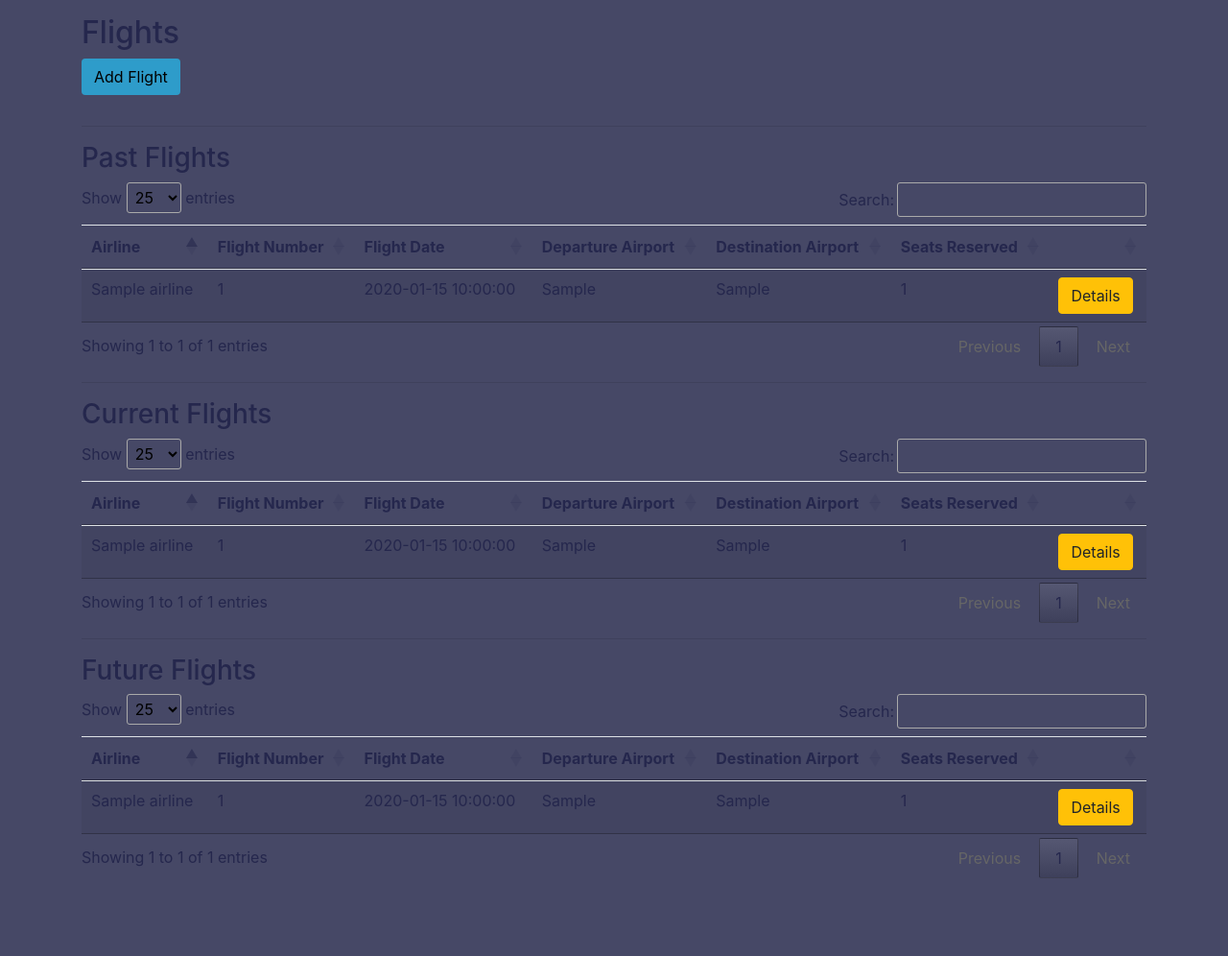
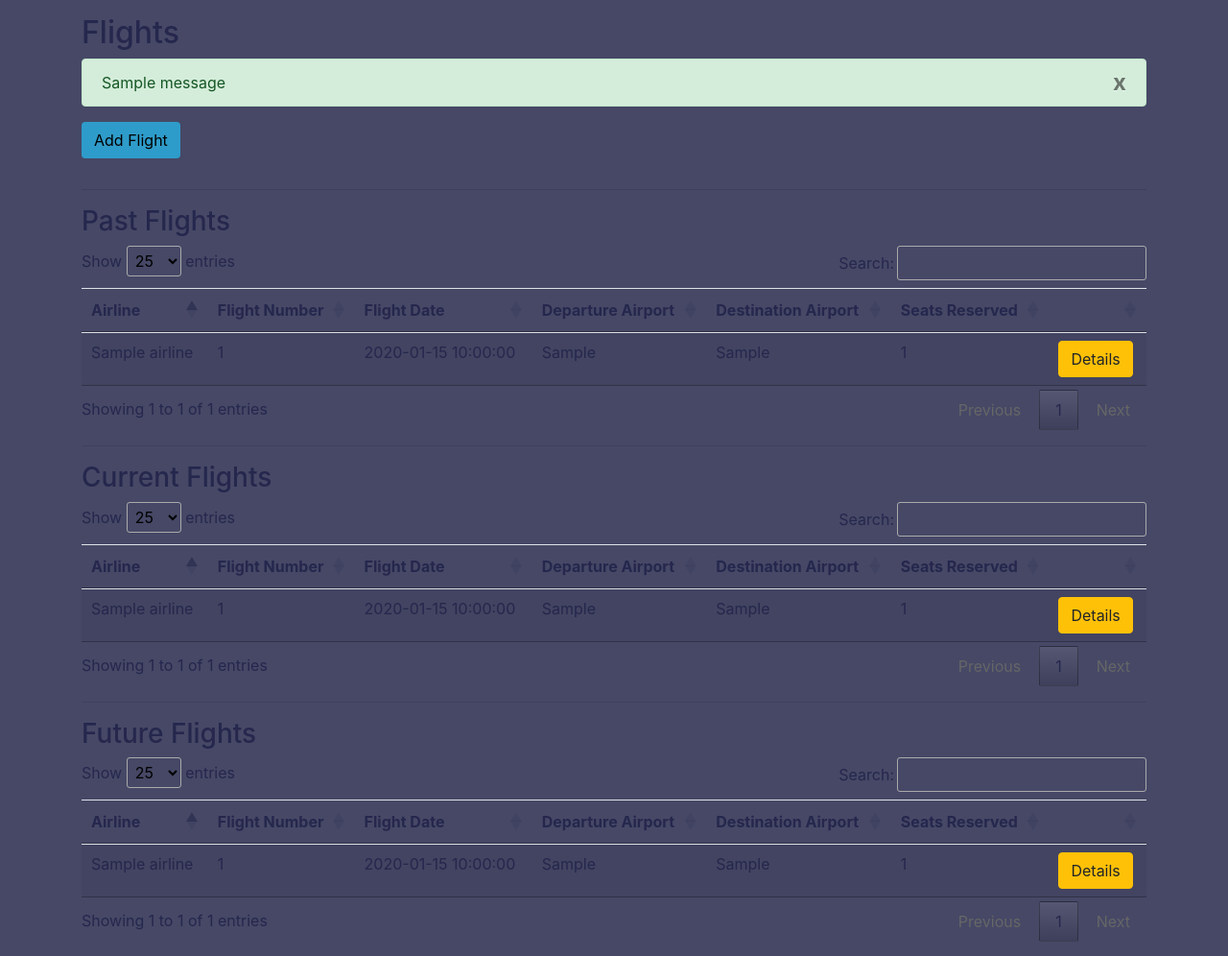
Before and after one commit to Jray810/CS4400_Team77, a Flask app: template Phase 4/templates/admin/view_flights.html in a window 1280 px wide. Shown: the part 56-1052 px from the top of the page at 96% size. Before the commit the page ends 971 px from the top, so only its background shows below. Run offline with Flask 2, Linux system fonts and the light colour scheme; tables that the repository leaves empty hold one stand-in row (values such as "Sample post"); the template is opened without the code that fills it: values that come from a table or form of the project are taken from there, most other values are stand-ins (such as "Sample title", 1, 10 or a date in 2020); one stand-in notice (Sample message) is shown; parts of the project's set-up code (start-up, migrations or seed data) failed here and were passed over; some libraries are stand-ins or nearby versions.

Commit message:
Add flash messages on top.

```diff
--- a/Phase 4/templates/admin/view_flights.html
+++ b/Phase 4/templates/admin/view_flights.html
@@ -1,6 +1,21 @@
 {% extends "layout.html" %}
 {% block content %}
     <h1 class="h2">Flights</h1>
+
+    <div>
+        {% with messages = get_flashed_messages() %}
+        {% if messages %}
+        {% for message in messages %}
+        <div class="alert alert-success alert-dismissable" role="alert">
+            <button type="button" class="close" data-dismiss="alert" aria-label="close">
+                <span aria-hidden="true">x</span>
+            </button>
+        {{message}}
+    </div>
+        {% endfor %}
+        {% endif %}
+        {% endwith %}
+
     <div class="text-end">
         <button type="button" class="add-flight btn btn-signup me-2 mb-3" data-toggle="modal" data-target="#modal-add-flight">Add Flight</button>
     </div>
```
